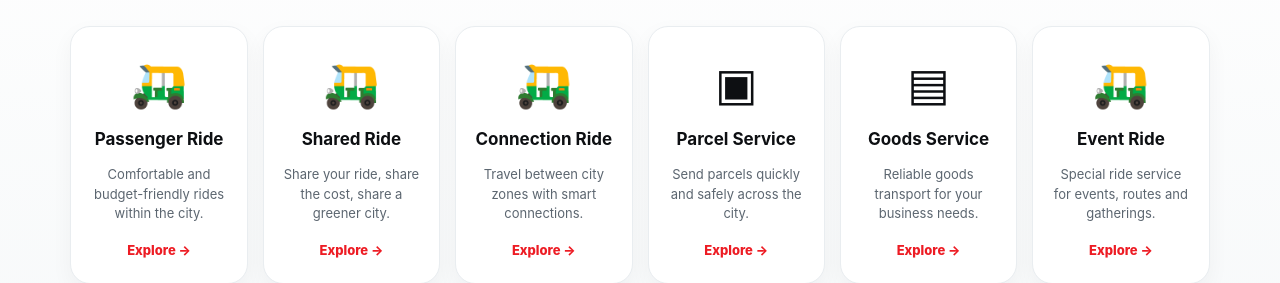
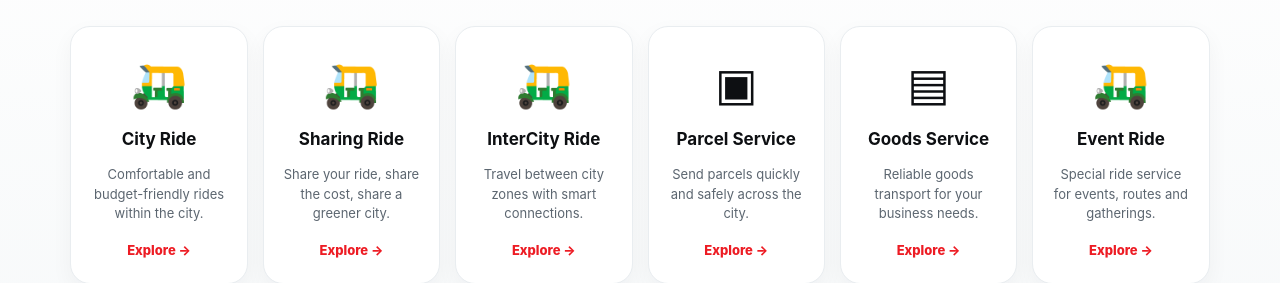
Before and after one commit to ridexofficial7-cpu/ridex-website, a plain HTML site: page index.html in a window 1280 px wide. Shown: the part 960-1243 px from the top of the page. Drawn offline with Linux system fonts and the light colour scheme.

Commit message:
Update RideX service names

```diff
--- a/index.html
+++ b/index.html
@@ -72,9 +72,9 @@
         <p>From daily rides to parcels and goods, RideX keeps your city moving.</p>
       </div>
       <div class="service-grid">
-        <article class="service-card"><div class="icon passenger">🛺</div><h3>Passenger Ride</h3><p>Comfortable and budget-friendly rides within the city.</p><a href="#contact">Explore →</a></article>
-        <article class="service-card"><div class="icon shared">🛺</div><h3>Shared Ride</h3><p>Share your ride, share the cost, share a greener city.</p><a href="#contact">Explore →</a></article>
-        <article class="service-card"><div class="icon connection">🛺</div><h3>Connection Ride</h3><p>Travel between city zones with smart connections.</p><a href="#contact">Explore →</a></article>
+        <article class="service-card"><div class="icon passenger">🛺</div><h3>City Ride</h3><p>Comfortable and budget-friendly rides within the city.</p><a href="#contact">Explore →</a></article>
+        <article class="service-card"><div class="icon shared">🛺</div><h3>Sharing Ride</h3><p>Share your ride, share the cost, share a greener city.</p><a href="#contact">Explore →</a></article>
+        <article class="service-card"><div class="icon connection">🛺</div><h3>InterCity Ride</h3><p>Travel between city zones with smart connections.</p><a href="#contact">Explore →</a></article>
         <article class="service-card"><div class="icon parcel">▣</div><h3>Parcel Service</h3><p>Send parcels quickly and safely across the city.</p><a href="#contact">Explore →</a></article>
         <article class="service-card"><div class="icon goods">▤</div><h3>Goods Service</h3><p>Reliable goods transport for your business needs.</p><a href="#contact">Explore →</a></article>
         <article class="service-card"><div class="icon event">🛺</div><h3>Event Ride</h3><p>Special ride service for events, routes and gatherings.</p><a href="#contact">Explore →</a></article>
```
